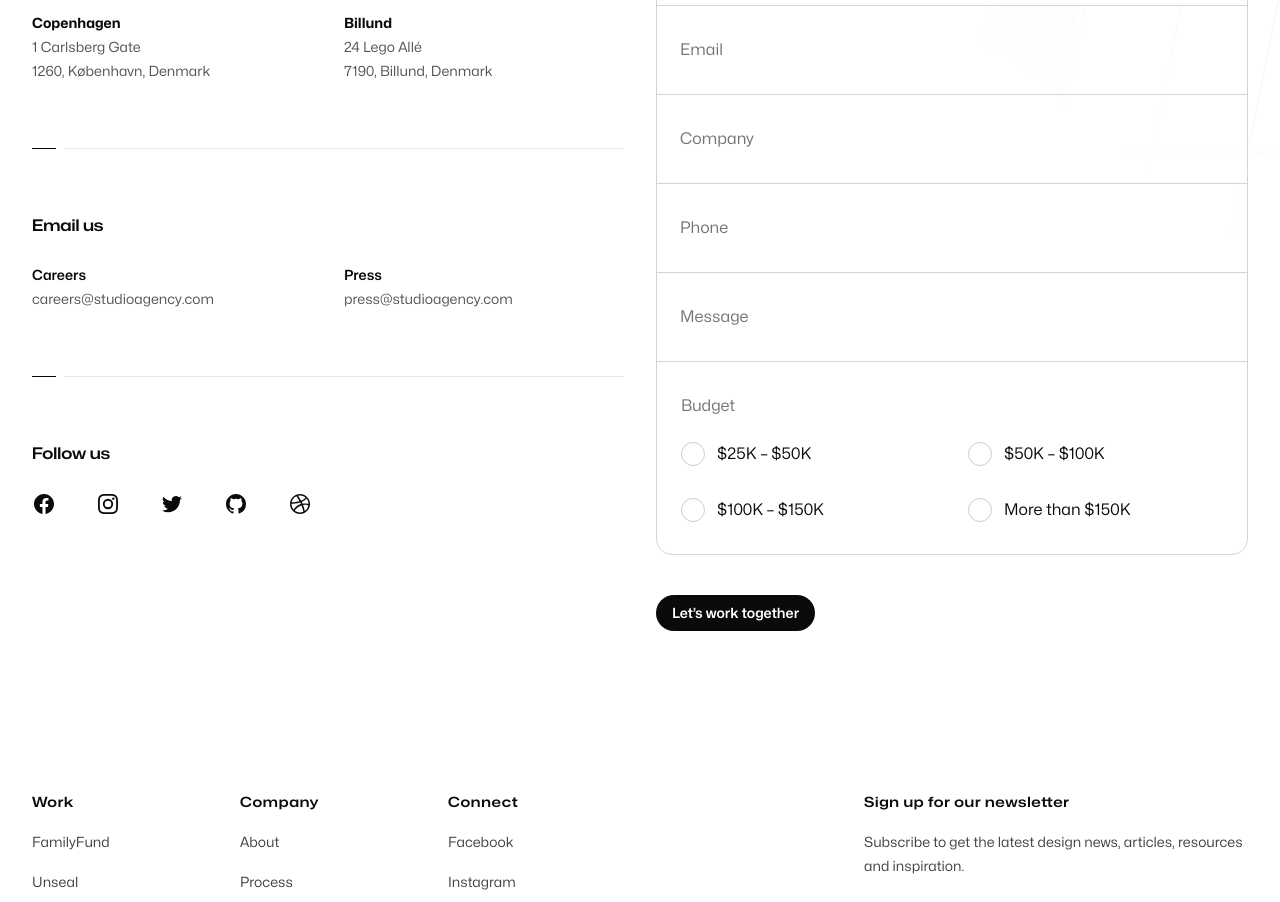
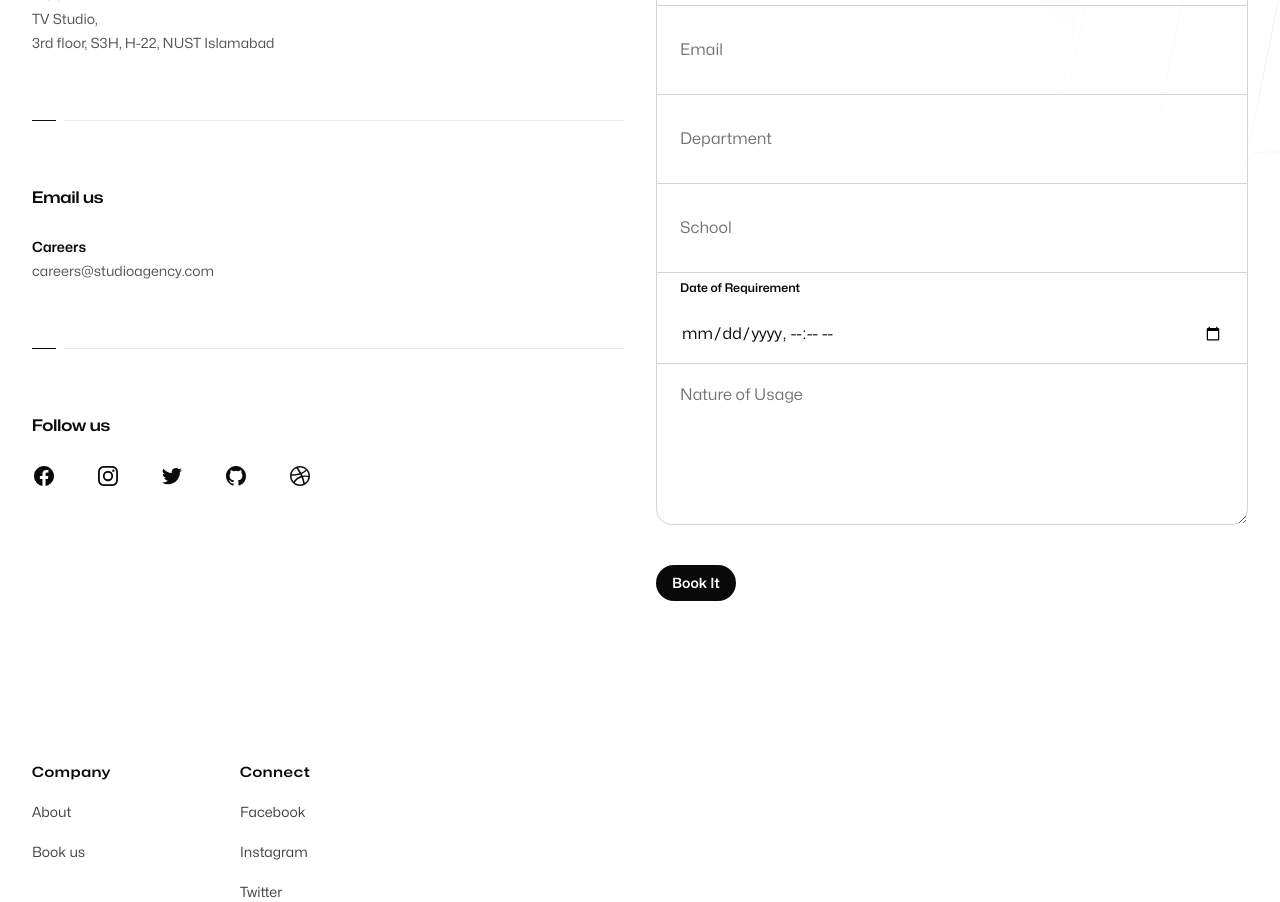
Before and after one commit to sibteali786/BookMyStudio, a Next.js app: page /contact in a window 1280 px wide. Shown: the part 720-1622 px from the top of the page. Built offline with nearby package versions, Linux system fonts and the light colour scheme.

Commit message:
integrated contact form with firebase

```diff
--- a/src/app/contact/page.jsx
+++ b/src/app/contact/page.jsx
@@ -8,8 +8,9 @@ import { FadeIn } from '@/components/FadeIn'
 import { Offices } from '@/components/Offices'
 import { PageIntro } from '@/components/PageIntro'
 import { SocialMedia } from '@/components/SocialMedia'
+import { ContactForm } from '@/components/ContactForm'
 
-function TextInput({ label, ...props }) {
+export function TextInput({ label, ...props }) {
   let id = useId()
 
   return (
@@ -31,6 +32,50 @@ function TextInput({ label, ...props }) {
   )
 }
 
+export function TextArea({ label, ...props }) {
+  let id = useId()
+
+  return (
+    <div className="group relative z-0 transition-all focus-within:z-10">
+      <textarea
+        type="textarea"
+        id={id}
+        {...props}
+        placeholder=" "
+        rows="4"
+        className="peer block w-full border border-neutral-300 bg-transparent px-6 pb-4 pt-12 text-base/6 text-neutral-950 ring-4 ring-transparent transition focus:border-neutral-950 focus:outline-none focus:ring-neutral-950/5 group-first:rounded-t-2xl group-last:rounded-b-2xl"
+      />
+      <label
+        htmlFor={id}
+        className="pointer-events-none absolute left-6 top-[2rem] -mt-3 origin-left text-base/6 text-neutral-500 transition-all duration-200 peer-focus:-translate-y-4 peer-focus:scale-75 peer-focus:font-semibold peer-focus:text-neutral-950 peer-[:not(:placeholder-shown)]:-translate-y-4 peer-[:not(:placeholder-shown)]:scale-75 peer-[:not(:placeholder-shown)]:font-semibold peer-[:not(:placeholder-shown)]:text-neutral-950"
+      >
+        {label}
+      </label>
+    </div>
+  )
+}
+export function DateInput({ label, ...props }) {
+  let id = useId()
+
+  return (
+    <div className="group relative z-0 transition-all focus-within:z-10">
+      <input
+        type="datetime-local"
+        id={id}
+        {...props}
+        placeholder=" "
+        className="peer block w-full border border-neutral-300 bg-transparent px-6 pb-4 pt-12 text-base/6 text-neutral-950 ring-4 ring-transparent transition focus:border-neutral-950 focus:outline-none focus:ring-neutral-950/5 group-first:rounded-t-2xl group-last:rounded-b-2xl"
+      />
+      <label
+        htmlFor={id}
+        className="pointer-events-none absolute left-6 top-[2rem] -mt-3 origin-left text-base/6 text-neutral-500 transition-all duration-200 peer-focus:-translate-y-4 peer-focus:scale-75 peer-focus:font-semibold peer-focus:text-neutral-950 peer-[:not(:placeholder-shown)]:-translate-y-4 peer-[:not(:placeholder-shown)]:scale-75 peer-[:not(:placeholder-shown)]:font-semibold peer-[:not(:placeholder-shown)]:text-neutral-950"
+      >
+        {label}
+      </label>
+    </div>
+  )
+}
+
 function RadioInput({ label, ...props }) {
   return (
     <label className="flex gap-x-3">
@@ -44,48 +89,6 @@ function RadioInput({ label, ...props }) {
   )
 }
 
-function ContactForm() {
-  return (
-    <FadeIn className="lg:order-last">
-      <form>
-        <h2 className="font-display text-base font-semibold text-neutral-950">
-          Work inquiries
-        </h2>
-        <div className="isolate mt-6 -space-y-px rounded-2xl bg-white/50">
-          <TextInput label="Name" name="name" autoComplete="name" />
-          <TextInput
-            label="Email"
-            type="email"
-            name="email"
-            autoComplete="email"
-          />
-          <TextInput
-            label="Company"
-            name="company"
-            autoComplete="organization"
-          />
-          <TextInput label="Phone" type="tel" name="phone" autoComplete="tel" />
-          <TextInput label="Message" name="message" />
-          <div className="border border-neutral-300 px-6 py-8 first:rounded-t-2xl last:rounded-b-2xl">
-            <fieldset>
-              <legend className="text-base/6 text-neutral-500">Budget</legend>
-              <div className="mt-6 grid grid-cols-1 gap-8 sm:grid-cols-2">
-                <RadioInput label="$25K – $50K" name="budget" value="25" />
-                <RadioInput label="$50K – $100K" name="budget" value="50" />
-                <RadioInput label="$100K – $150K" name="budget" value="100" />
-                <RadioInput label="More than $150K" name="budget" value="150" />
-              </div>
-            </fieldset>
-          </div>
-        </div>
-        <Button type="submit" className="mt-10">
-          Let’s work together
-        </Button>
-      </form>
-    </FadeIn>
-  )
-}
-
 function ContactDetails() {
   return (
     <FadeIn>
@@ -93,8 +96,7 @@ function ContactDetails() {
         Our offices
       </h2>
       <p className="mt-6 text-base text-neutral-600">
-        Prefer doing things in person? We don’t but we have to list our
-        addresses here for legal reasons.
+        Prefer doing things in person? Here is our address.
       </p>
 
       <Offices className="mt-10 grid grid-cols-1 gap-8 sm:grid-cols-2" />
@@ -104,10 +106,7 @@ function ContactDetails() {
           Email us
         </h2>
         <dl className="mt-6 grid grid-cols-1 gap-8 text-sm sm:grid-cols-2">
-          {[
-            ['Careers', 'careers@studioagency.com'],
-            ['Press', 'press@studioagency.com'],
-          ].map(([label, email]) => (
+          {[['Careers', 'careers@studioagency.com']].map(([label, email]) => (
             <div key={email}>
               <dt className="font-semibold text-neutral-950">{label}</dt>
               <dd>
@@ -133,8 +132,8 @@ function ContactDetails() {
   )
 }
 
-export const metadata = {
-  title: 'Contact Us',
+const metadata = {
+  title: 'Book Us',
   description: 'Let’s work together. We can’t wait to hear from you.',
 }
 
--- /dev/null
+++ b/src/components/ContactForm.jsx
@@ -0,0 +1,57 @@
+'use client'
+
+import { DateInput, TextArea, TextInput } from '@/app/contact/page'
+import { FadeIn } from '@/components/FadeIn'
+import { Button } from '@/components/Button'
+import { addDoc, collection, db } from '@/lib/firebase'
+
+export function ContactForm() {
+  const submitHandler = async (e) => {
+    e.preventDefault()
+    try {
+      console.log('Gonna do something now')
+      const docRef = await addDoc(collection(db, 'bookings'), {
+        name: e.target.name.value,
+        email: e.target.email.value,
+        department: e.target.department.value,
+        school: e.target.school.value,
+        dateOfRequirement: e.target['date-of-requirement'].value,
+        natureOfUsage: e.target['usage-nature'].value,
+      })
+
+      console.log('Document written with ID: ', docRef.id)
+    } catch (error) {
+      console.error('Error adding document: ', error)
+    }
+  }
+
+  return (
+    <FadeIn className="lg:order-last">
+      <form onSubmit={(e) => submitHandler(e)}>
+        <h2 className="font-display text-base font-semibold text-neutral-950">
+          Work inquiries
+        </h2>
+        <div className="isolate mt-6 -space-y-px rounded-2xl bg-white/50">
+          <TextInput label="Name" name="name" autoComplete="name" />
+          <TextInput
+            label="Email"
+            type="email"
+            name="email"
+            autoComplete="email"
+          />
+          <TextInput
+            label="Department"
+            name="department"
+            autoComplete="organization"
+          />
+          <TextInput label="School" name="school" autoComplete="organization" />
+          <DateInput label="Date of Requirement" name="date-of-requirement" />
+          <TextArea label="Nature of Usage" name="usage-nature" />
+        </div>
+        <Button type="submit" className="mt-10">
+          Book It
+        </Button>
+      </form>
+    </FadeIn>
+  )
+}
--- a/src/components/ContactSection.jsx
+++ b/src/components/ContactSection.jsx
@@ -15,12 +15,12 @@ export function ContactSection() {
             </h2>
             <div className="mt-6 flex">
               <Button href="/contact" invert>
-                Contact here
+                Book here
               </Button>
             </div>
             <div className="mt-10 border-t border-white/10 pt-10">
               <h3 className="font-display text-base font-semibold text-white">
-                Our offices
+                Our office
               </h3>
               <Offices
                 invert
--- a/src/components/Footer.jsx
+++ b/src/components/Footer.jsx
@@ -6,29 +6,27 @@ import { Logo } from '@/components/Logo'
 import { socialMediaProfiles } from '@/components/SocialMedia'
 
 const navigation = [
-  {
-    title: 'Work',
-    links: [
-      { title: 'FamilyFund', href: '/work/family-fund' },
-      { title: 'Unseal', href: '/work/unseal' },
-      { title: 'Phobia', href: '/work/phobia' },
-      {
-        title: (
-          <>
-            See all <span aria-hidden="true">&rarr;</span>
-          </>
-        ),
-        href: '/work',
-      },
-    ],
-  },
+  //   {
+  //     title: 'Work',
+  //     links: [
+  //       { title: 'FamilyFund', href: '/work/family-fund' },
+  //       { title: 'Unseal', href: '/work/unseal' },
+  //       { title: 'Phobia', href: '/work/phobia' },
+  //       {
+  //         title: (
+  //           <>
+  //             See all <span aria-hidden="true">&rarr;</span>
+  //           </>
+  //         ),
+  //         href: '/work',
+  //       },
+  //     ],
+  //   },
   {
     title: 'Company',
     links: [
       { title: 'About', href: '/about' },
-      { title: 'Process', href: '/process' },
-      { title: 'Blog', href: '/blog' },
-      { title: 'Contact us', href: '/contact' },
+      { title: 'Book us', href: '/contact' },
     ],
   },
   {
@@ -116,9 +114,6 @@ export function Footer() {
       <FadeIn>
         <div className="grid grid-cols-1 gap-x-8 gap-y-16 lg:grid-cols-2">
           <Navigation />
-          <div className="flex lg:justify-end">
-            <NewsletterForm />
-          </div>
         </div>
         <div className="mb-20 mt-24 flex flex-wrap items-end justify-between gap-x-6 gap-y-4 border-t border-neutral-950/10 pt-12">
           <Link href="/" aria-label="Home">
--- a/src/components/Offices.jsx
+++ b/src/components/Offices.jsx
@@ -21,17 +21,10 @@ export function Offices({ invert = false, ...props }) {
   return (
     <ul role="list" {...props}>
       <li>
-        <Office name="Copenhagen" invert={invert}>
-          1 Carlsberg Gate
+        <Office name="NUST" invert={invert}>
+          TV Studio,
           <br />
-          1260, København, Denmark
-        </Office>
-      </li>
-      <li>
-        <Office name="Billund" invert={invert}>
-          24 Lego Allé
-          <br />
-          7190, Billund, Denmark
+          3rd floor, S3H, H-22, NUST Islamabad
         </Office>
       </li>
     </ul>
--- a/src/components/RootLayout.jsx
+++ b/src/components/RootLayout.jsx
@@ -72,7 +72,7 @@ function Header({
         </Link>
         <div className="flex items-center gap-x-8">
           <Button href="/contact" invert={invert}>
-            Contact us
+            Book Us
           </Button>
           <button
             ref={toggleRef}
@@ -127,12 +127,8 @@ function Navigation() {
   return (
     <nav className="mt-px font-display text-5xl font-medium tracking-tight text-white">
       <NavigationRow>
-        <NavigationItem href="/work">Our Work</NavigationItem>
         <NavigationItem href="/about">About Us</NavigationItem>
-      </NavigationRow>
-      <NavigationRow>
-        <NavigationItem href="/process">Our Process</NavigationItem>
-        <NavigationItem href="/blog">Blog</NavigationItem>
+        <NavigationItem href="/work">Bookings</NavigationItem>
       </NavigationRow>
     </nav>
   )
--- a/src/lib/firebase.js
+++ b/src/lib/firebase.js
@@ -3,7 +3,7 @@ import { initializeApp } from 'firebase/app'
 // TODO: Add SDKs for Firebase products that you want to use
 // https://firebase.google.com/docs/web/setup#available-libraries
 import { getFirestore } from 'firebase/firestore'
-
+import { addDoc, collection, getDocs } from 'firebase/firestore'
 // Your web app's Firebase configuration
 // For Firebase JS SDK v7.20.0 and later, measurementId is optional
 const firebaseConfig = {
@@ -18,5 +18,5 @@ const firebaseConfig = {
 
 // Initialize Firebase
 const app = initializeApp(firebaseConfig)
-
-export { app, getFirestore }
+const db = getFirestore(app)
+export { db, getFirestore, addDoc, collection, getDocs }
```
